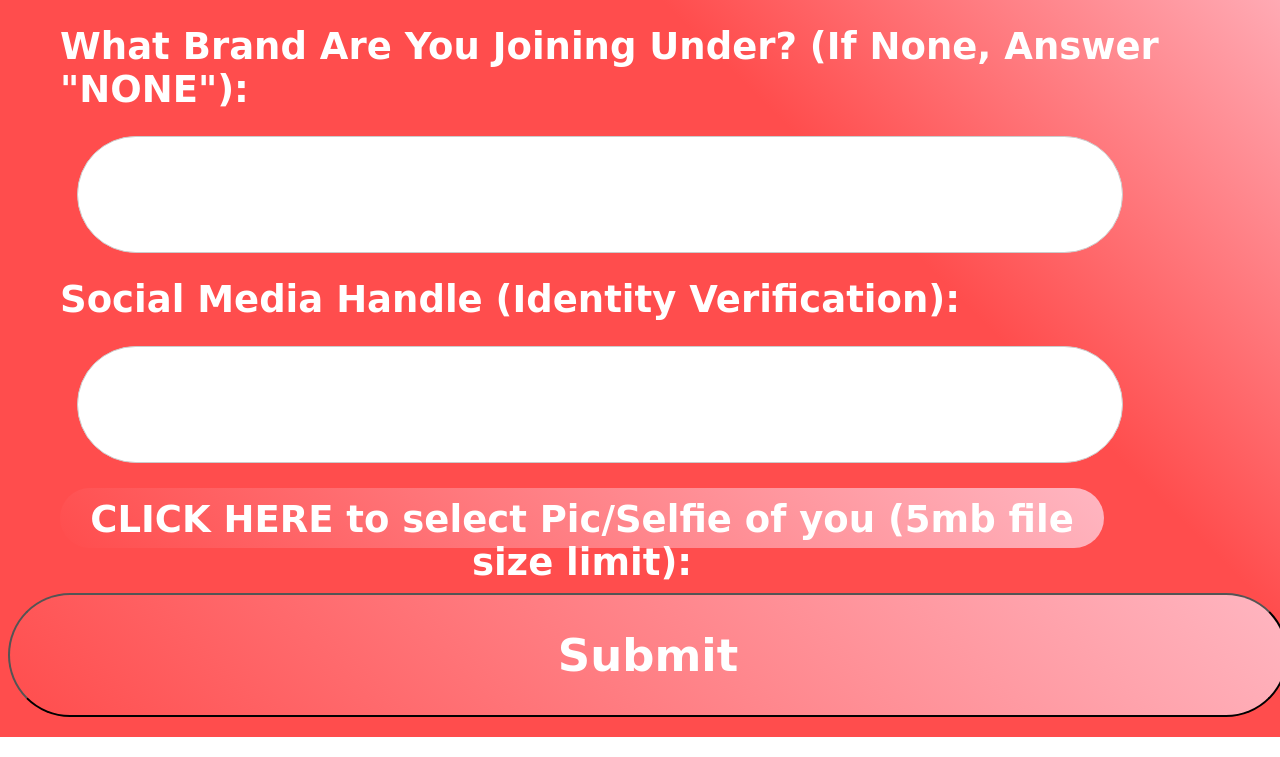
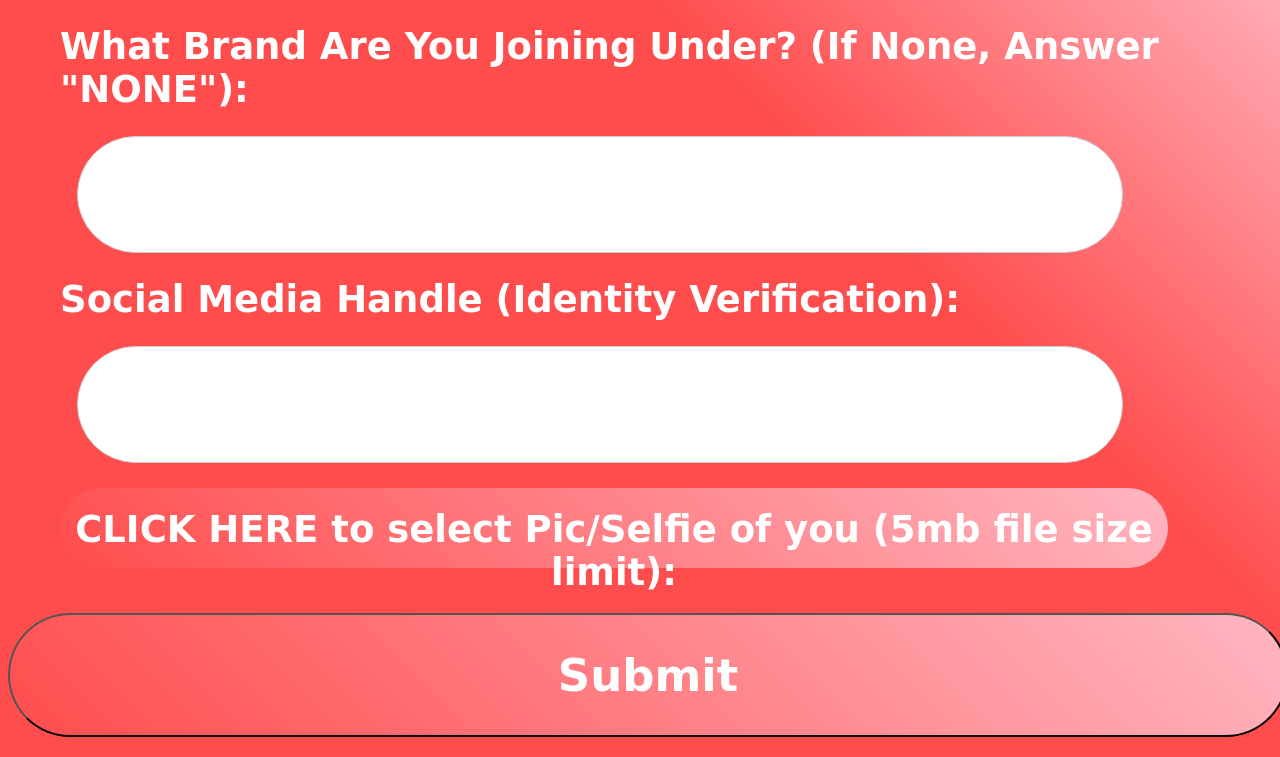
Before and after one commit to PRONOON/Casa, a plain HTML site: page createprofile.html in a window 1280 px wide. Shown: the part 1478-2235 px from the top of the page. Drawn offline with Linux system fonts and the light colour scheme.

Commit message:
Update createprofile.html

```diff
--- a/createprofile.html
+++ b/createprofile.html
@@ -160,8 +160,8 @@
     align-items: center;
     justify-content: center; /* Center text horizontally */
     height: 40px;
-    width: 80%;
-    padding: 10px; /* Adjust padding as needed */
+    width: 85%;
+    padding: 20px 10px;
     border-radius: 150px;
     background: linear-gradient(45deg, #ff4d4d, #ffb6c1);
     color: white;
@@ -172,7 +172,7 @@
     font-size: 50px;
     font-family: 'Cursive', cursive;
     margin-left: 5px;
-    margin-top: 15px; /* Adjust margin as needed */
+    margin-top: 25px; /* Adjust margin as needed */
     cursor: pointer;
 }
 
```
